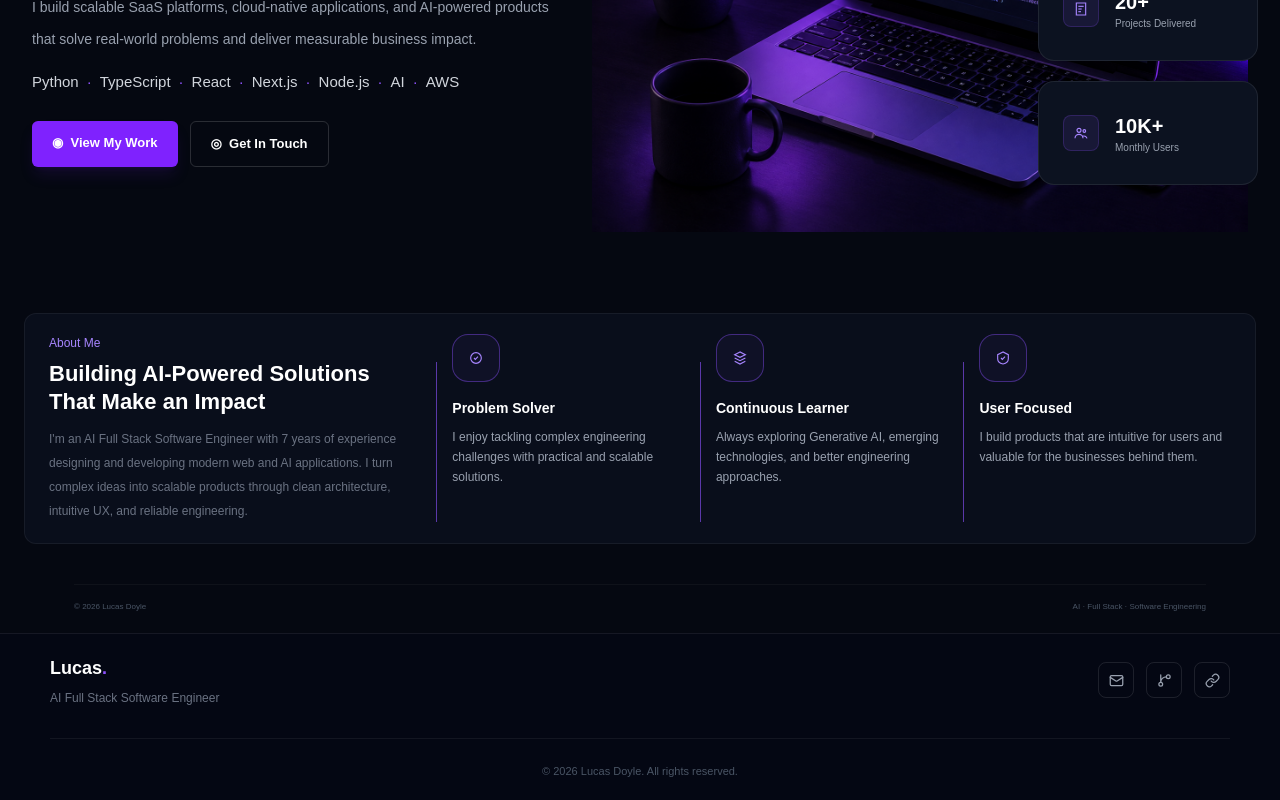
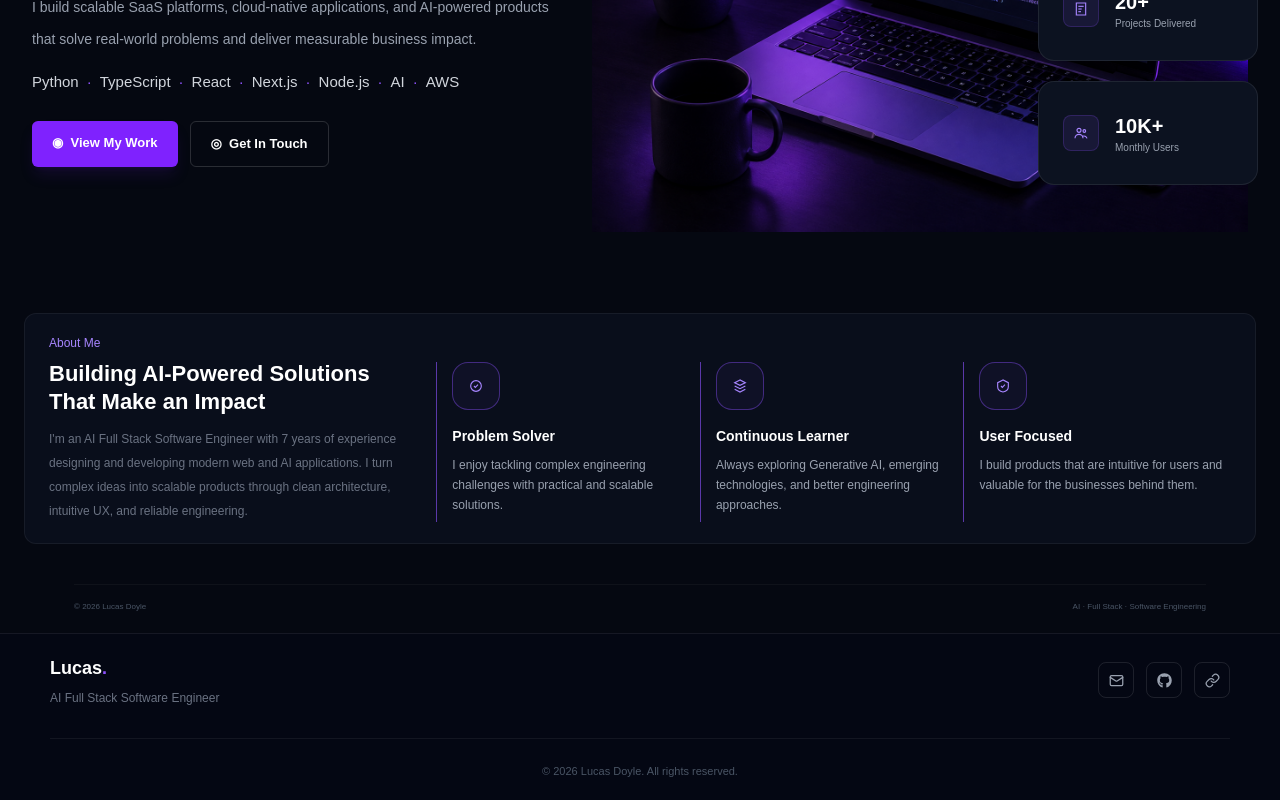
Before and after one commit to Lucas-doyle/my-portfolio, a Next.js app: page / in a window 1280 px wide. Shown: the part 384-1184 px from the top of the page. Built offline with nearby package versions, Linux system fonts and the light colour scheme.

Commit message:
feat: update GitHub link, icons, and resume name

```diff
--- a/app/page.tsx
+++ b/app/page.tsx
@@ -73,7 +73,7 @@ function FeatureCard({
     <div>
       <div className="relative inline-block">
         <div className="absolute -left-4 top-7 h-40 border-l border-white/1 bg-violet-500/60" />
-        <div className="flex h-12 w-12 items-center justify-center rounded-2xl border border-violet-500/40 bg-violet-500/5 text-violet-400">
+        <div className="flex h-12 w-12 items-center justify-center rounded-2xl border border-violet-500/40 bg-violet-500/5 text-violet-400 mt-7">
           {icon}
         </div>
       </div>
--- a/components/Footer.tsx
+++ b/components/Footer.tsx
@@ -1,9 +1,9 @@
 import Link from "next/link";
 import {
-  GitBranch,
   Link as LinkIcon,
   Mail,
 } from "lucide-react";
+import { FaGithub } from "react-icons/fa";
 
 export default function Footer() {
   return (
@@ -32,10 +32,13 @@ export default function Footer() {
             </a>
 
             <a
-              href="#"
+              href="https://github.com/Lucas-doyle/my-portfolio"
+              target="_blank"
+              rel="noopener noreferrer"
+              aria-label="GitHub"
               className="flex h-9 w-9 items-center justify-center rounded-lg border border-white/10 text-gray-400 transition hover:border-violet-500/40 hover:text-violet-400"
             >
-              <GitBranch size={15} />
+              <FaGithub size={15} />
             </a>
 
             <a
--- a/components/Navbar.tsx
+++ b/components/Navbar.tsx
@@ -68,7 +68,7 @@ export default function Navbar() {
 
         <div className="flex items-center gap-3">
           <a
-            href="/Lucas-Doyle-CV.pdf"
+            href="/LucasDoyleResume.pdf"
             download
             className="hidden items-center gap-2 rounded-lg bg-violet-600 px-4 py-2 text-[11px] font-semibold text-white transition hover:bg-violet-500 sm:flex"
           >
@@ -104,7 +104,7 @@ export default function Navbar() {
             ))}
 
             <a
-              href="/Lucas-Doyle-CV.pdf"
+              href="/LucasDoyleResume.pdf"
               download
               className="mt-2 flex w-fit items-center gap-2 rounded-lg bg-violet-600 px-4 py-2 text-xs font-semibold"
             >
--- a/package.json
+++ b/package.json
@@ -12,7 +12,8 @@
     "lucide-react": "^1.30.0",
     "next": "16.3.0",
     "react": "19.2.8",
-    "react-dom": "19.2.8"
+    "react-dom": "19.2.8",
+    "react-icons": "^5.7.0"
   },
   "devDependencies": {
     "@tailwindcss/postcss": "^4",
```
Also changed, not shown: 1 other file (tests, documents, lock files or other folders).
